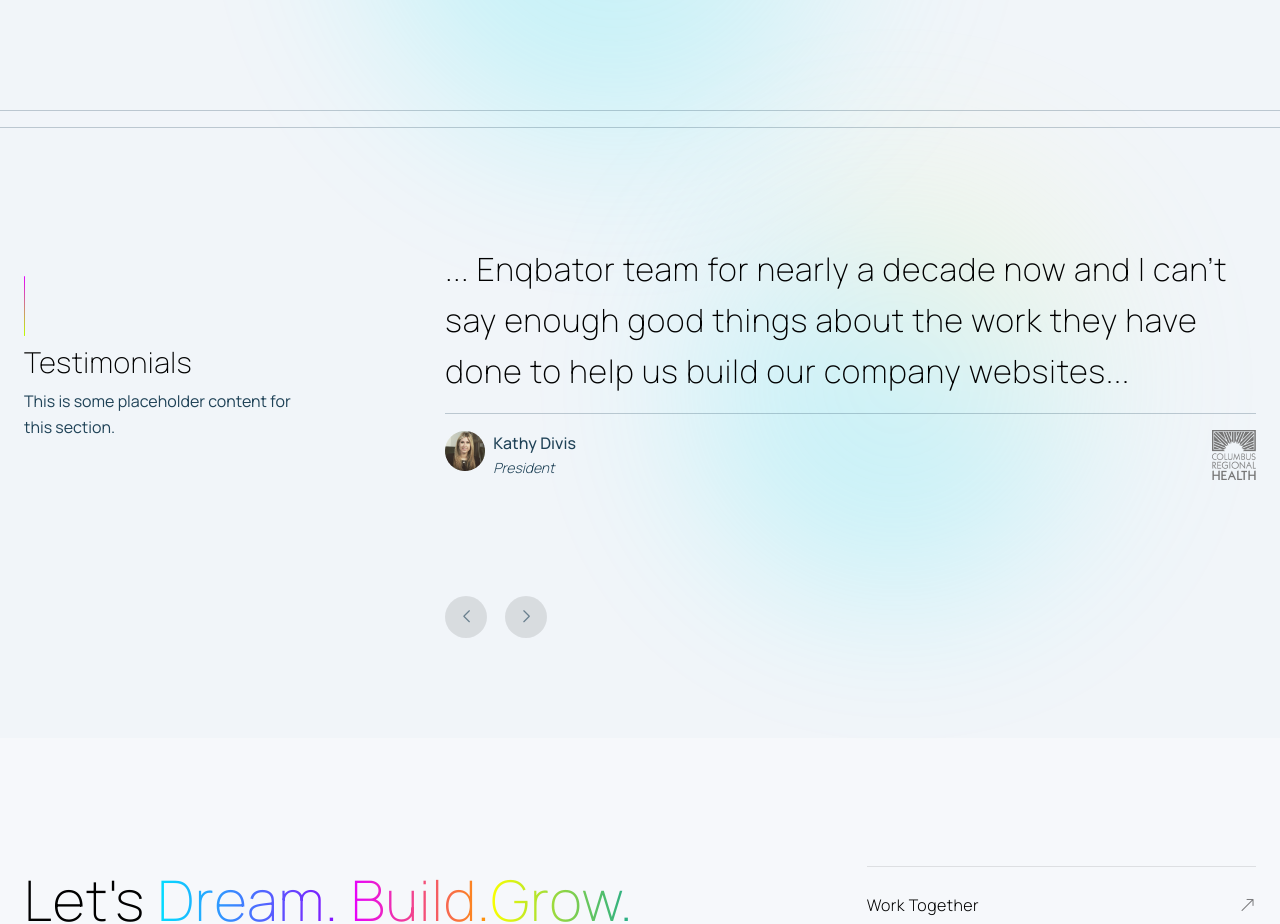
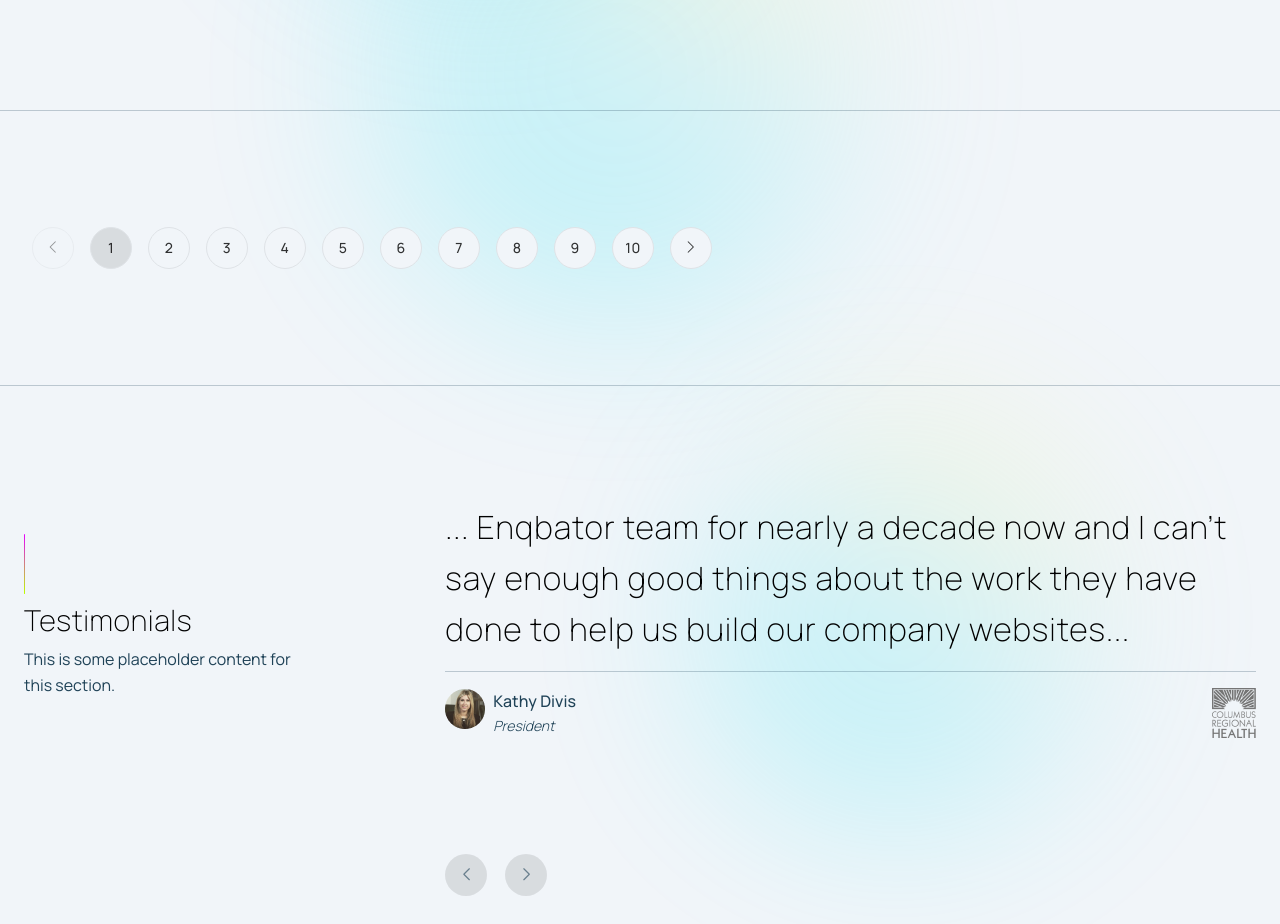
Before and after one commit to killswitchghost/enq, a Next.js app: page /components in a window 1280 px wide. Shown: the part 2020-2944 px from the top of the page. Built offline with nearby package versions, Linux system fonts and the light colour scheme.

Commit message:
Added Pagination

```diff
--- /dev/null
+++ b/src/components/shared/Pagination/Pagination.tsx
@@ -0,0 +1,91 @@
+import React from 'react';
+import styles from './_Pagination.module.scss';
+
+interface PaginationProps {
+  totalPages: number;
+  currentPage: number;
+  onPageChange: (page: number) => void;
+  previousLabel?: React.ReactNode;
+  nextLabel?: React.ReactNode;
+  disabled?: boolean;
+}
+
+const Pagination: React.FC<PaginationProps> = ({
+  totalPages,
+  currentPage,
+  onPageChange,
+  disabled = false
+}) => {
+  const pages = Array.from({ length: totalPages }, (_, index) => index + 1);
+
+  const handleClick = (page: number) => {
+    if (!disabled && page !== currentPage) {
+      onPageChange(page);
+    }
+  };
+
+  return (
+    <nav
+      aria-label='Page navigation'
+      className={`${styles.navPagination} nav-pagination`}
+    >
+      <ul className={`${styles.Pagination} pagination`}>
+        <li
+          className={`${styles.pageItem} page-item ${
+            currentPage === 1 || disabled ? styles.disabled : ''
+          }`}
+        >
+          <a
+            className={`${styles.pageLink} page-link ${styles.prev}`}
+            href='#'
+            onClick={(e) => {
+              e.preventDefault();
+              if (currentPage > 1) handleClick(currentPage - 1);
+            }}
+          >
+            <i className='bi bi-chevron-left'></i>
+          </a>
+        </li>
+
+        {pages.map((page) => (
+          <li
+            key={page}
+            className={`${styles.pageItem} page-item ${
+              currentPage === page ? styles.active : ''
+            }`}
+          >
+            <a
+              className={`${styles.pageLink} page-link`}
+              href='#'
+              onClick={(e) => {
+                e.preventDefault();
+                handleClick(page);
+              }}
+            >
+              {page}
+            </a>
+          </li>
+        ))}
+
+        <li
+          className={`${styles.pageItem} page-item ${
+            currentPage === totalPages || disabled ? styles.disabled : ''
+          }`}
+        >
+          <a
+            className={`${styles.pageLink} page-link ${styles.next}`}
+            href='#'
+            onClick={(e) => {
+              e.preventDefault();
+              if (currentPage < totalPages) handleClick(currentPage + 1);
+            }}
+          >
+            <i className='bi bi-chevron-right'></i>
+          </a>
+        </li>
+      </ul>
+    </nav>
+  );
+};
+
+export default Pagination;
--- /dev/null
+++ b/src/components/shared/Pagination/_Pagination.module.scss
@@ -0,0 +1,40 @@
+@use '../../../assets/scss/variables' as *;
+
+.navPagination {
+  display: inline-flex;
+}
+.Pagination {
+  margin: 0;
+}
+
+.pageItem {
+  .pageLink:link,
+  .pageLink:visited {
+    display: inline-flex;
+    align-items: center;
+    justify-content: center;
+    width: 42px;
+    height: 42px;
+    border-radius: 50%;
+    margin: 0 8px;
+    color: rgba(var(--bs-emphasis-color-rgb), 0.8);
+    font-size: 14px;
+  }
+  .pageLink:hover,
+  .pageLink:active,
+  .pageLink:focus {
+    border: 1px solid rgba(var(--bs-emphasis-color-rgb), 0.3);
+  }
+}
+
+.active {
+  .pageLink {
+    background: rgba(var(--bs-emphasis-color-rgb), 0.1);
+    pointer-events: none;
+  }
+}
+
+.disabled {
+  pointer-events: none;
+  opacity: 0.5;
+}
--- a/src/pages/components.tsx
+++ b/src/pages/components.tsx
@@ -1,10 +1,18 @@
+import React, { useState } from 'react';
 import Link from 'next/link';
 import Image from 'next/image';
 import Layout from '../components/layouts/Layout';
 import ListImage from '@shared/ListImage/ListImage';
-import Accordion from '@components/shared/Accordion/Accordion';
+import Accordion from '@shared/Accordion/Accordion';
+import Pagination from '@shared/Pagination/Pagination';
 
 const Components = () => {
+  const [currentPage1, setCurrentPage1] = useState(1);
+
+  const handlePageChange1 = (page: number) => {
+    setCurrentPage1(page);
+  };
+
   return (
     <Layout>
       <section className='section-py'>
@@ -27,6 +35,22 @@ const Components = () => {
         </div>
       </section>
       <hr />
+      <section className='section-py'>
+        <div className='container'>
+          <div className='row'>
+            <div className='col'>
+              <Pagination
+                totalPages={10}
+                currentPage={currentPage1}
+                onPageChange={handlePageChange1}
+                previousLabel='Prev'
+                nextLabel='Next'
+                className='custom-pagination'
+              />
+            </div>
+          </div>
+        </div>
+      </section>
     </Layout>
   );
 };
```
